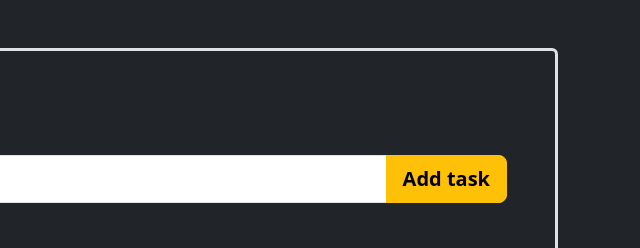
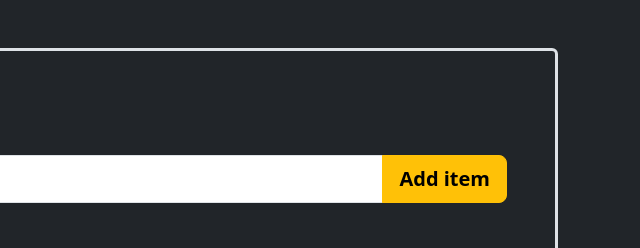
Before and after one commit to Tybello-123/shopping-list, a plain HTML site: page index.html in a window 1280 px wide. Shown: the top 248 px of the page, 640-1280 px from the left. Drawn offline with nearby package versions, Linux system fonts and the light colour scheme.

Commit message:
button edit

```diff
--- a/index.html
+++ b/index.html
@@ -19,7 +19,7 @@
           <form id="form">
             <div class="input-group">
               <input id="enter-item" type="text" class="form-control" placeholder="What do you want to get" aria-label="Enter an item" aria-describedby="button-addon2"/>
-              <button id="add-btn" class="btn btn-warning btn-lg fw-bold" type="submit" id="add-task" value = "add-task">Add task</button>
+              <button id="add-btn" class="btn btn-warning btn-lg fw-bold" type="submit" id="add-task" value = "add-task">Add item</button>
             </div>
           </form>
 
```
Also changed, not shown: script.js (line endings or trailing spaces), 1 other file.
